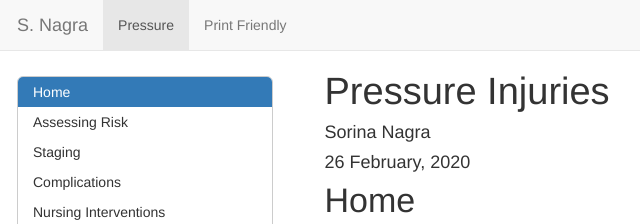
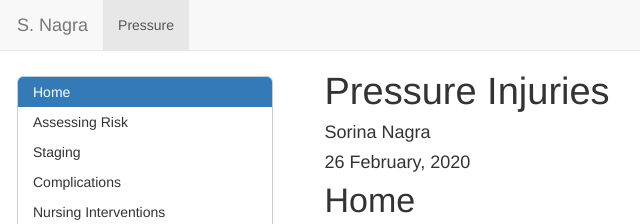
Before and after one commit to SorinaNagra/Pressure-Injuries, a plain HTML site: page index.html in a window 1280 px wide. Shown: the top 224 px of the page, 53-693 px from the left. Drawn offline with nearby package versions, Linux system fonts and the light colour scheme; some packages are replaced by stand-ins of ours.

Commit message:
Add files via upload

```diff
--- a/index.html
+++ b/index.html
@@ -350,9 +350,6 @@ div.tocify {
       <ul class="nav navbar-nav">
         <li>
   <a href="index.html">Pressure</a>
-</li>
-<li>
-  <a href="print_friendly.html">Print Friendly</a>
 </li>
       </ul>
       <ul class="nav navbar-nav navbar-right">
```
